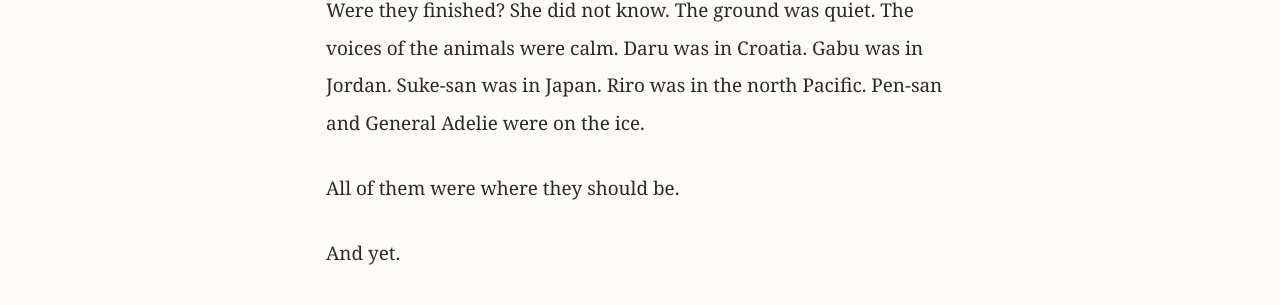
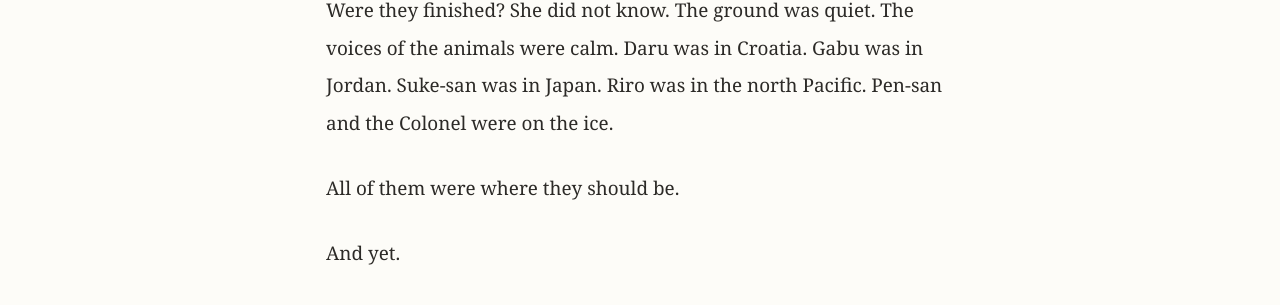
Before and after one commit to morisaki-yuichi/ako-chans-adventure, a Jekyll site: the page built from season2/chapter12/ep005.md, in a window 1280 px wide. Shown: the part 1030-1335 px from the top of the page. Built offline with Jekyll 4.4.1, drawn with Linux system fonts in a browser that asks for light colours.

Commit message:
Fix Ep5 — Ako-chan still calls Adelie 'the Colonel' before reunion

```diff
--- a/season2/chapter12/ep005.md
+++ b/season2/chapter12/ep005.md
@@ -28,7 +28,7 @@ Ako-chan stopped near the end of the notebook. She read what she wrote the day s
 
 She sat with that for a while.
 
-Were they finished? She did not know. The ground was quiet. The voices of the animals were calm. Daru was in Croatia. Gabu was in Jordan. Suke-san was in Japan. Riro was in the north Pacific. Pen-san and General Adelie were on the ice.
+Were they finished? She did not know. The ground was quiet. The voices of the animals were calm. Daru was in Croatia. Gabu was in Jordan. Suke-san was in Japan. Riro was in the north Pacific. Pen-san and the Colonel were on the ice.
 
 All of them were where they should be.
 
```
Also changed, not shown: planning/timeline.md (+1 -1 lines).
